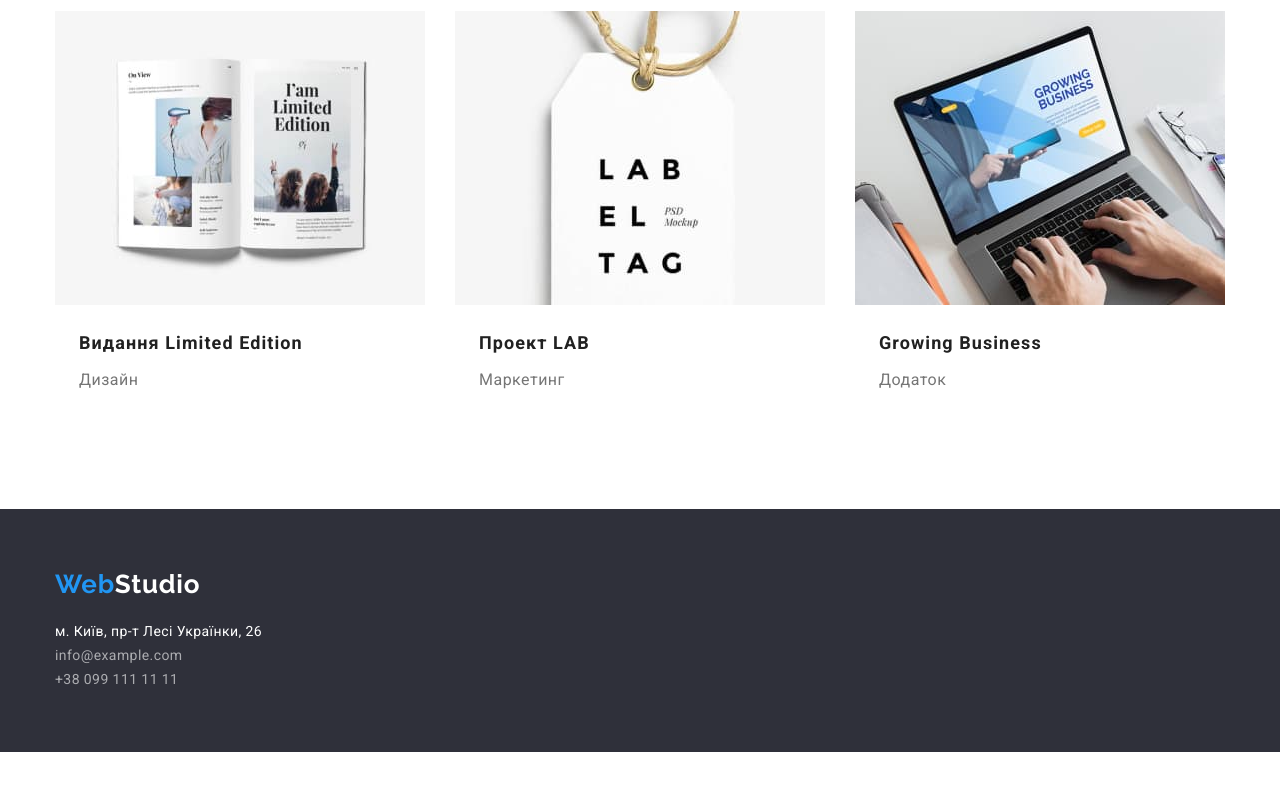
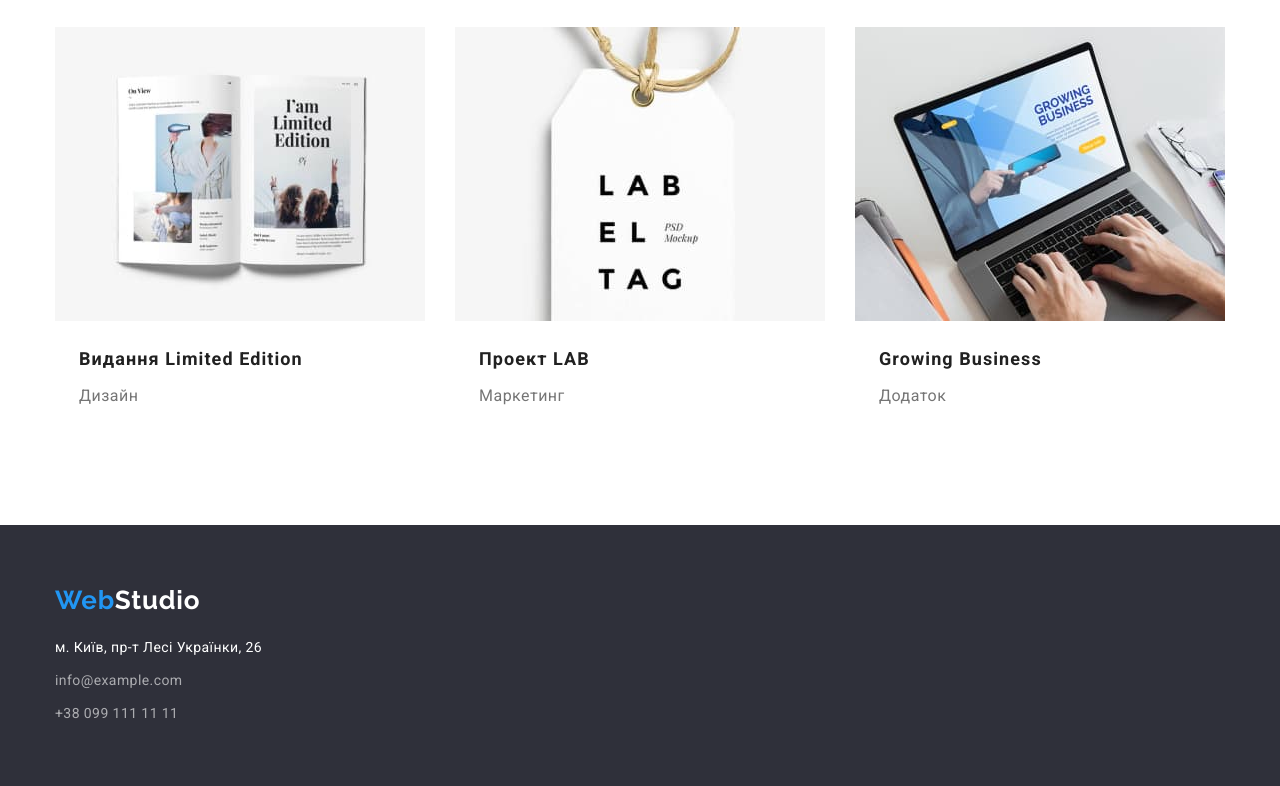
Before and after one commit to 88Leha88/goit-markup-hw-03, a plain HTML site: page portfolio.html in a window 1280 px wide. Shown: the part 1104-1890 px from the top of the page. Before the commit the page ends 1856 px from the top, so only its background shows below. Drawn offline with nearby package versions, Linux system fonts and the light colour scheme.

Commit message:
корректировка после сдачи

```diff
--- a/css/styles.css
+++ b/css/styles.css
@@ -318,8 +318,10 @@ ul,ol{
 /* контактні данні */
 
 
-.footer-list:not(:last-child){
-    margin-bottom: 9px;
+.footer-list{
+    display: flex;
+    flex-direction: column;
+    gap: 9px;
 }
 
 .footer-adress:hover,
@@ -379,6 +381,7 @@ ul,ol{
     justify-content: center;
     display: flex;
     column-gap: 8px;
+    margin-bottom: 50px;
 }
 
 .page-portfolio-btn{
@@ -405,7 +408,6 @@ ul,ol{
     display: flex;
     flex-wrap: wrap;
     gap: 30px;
-    padding-top: 34px;
 }
 
 .data-portfolio-card{
--- a/portfolio.html
+++ b/portfolio.html
@@ -42,8 +42,7 @@
                     <li><button class="page-portfolio-btn" type="button">Дизайн</button></li>
                     <li><button class="page-portfolio-btn" type="button">Маркетинг</button></li>
                 </ul>
-            </div>
-            <ul class="list container card-container">
+                <ul class="list card-container">
                     <li class="item-card">
                         <a class="link page-portfolio-card" href="#">
                             <img src="./pic/img11.jpg" alt="Люди з команди" width="370">
@@ -126,6 +125,8 @@
                         </a>
                     </li>
                 </ul>
+            </div>
+
         </section>
     </main>
     <!--footer-->
@@ -133,7 +134,7 @@
         <div class="container">
             <a lang="en" class="link footer-logo-web" href="#">Web<span class="footer-logo-studio">Studio</span></a>
             <address>
-                <ul class="list">
+                <ul class="list footer-list">
                     <li><a class="link footer-adress" href="http://surl.li/corje" target="_blank">м. Київ, пр-т Лесі Українки, 26</a></li>
                     <li><a class="link footer-contacts" href="mailto:info@example.com">info@example.com</a></li>
                     <li><a class="link footer-contacts" href="tel:+380991111111">+38 099 111 11 11</a></li>
```
Also changed, not shown: index.html (+0 -1 lines). Lines whose indentation alone changed are shown as unchanged.
